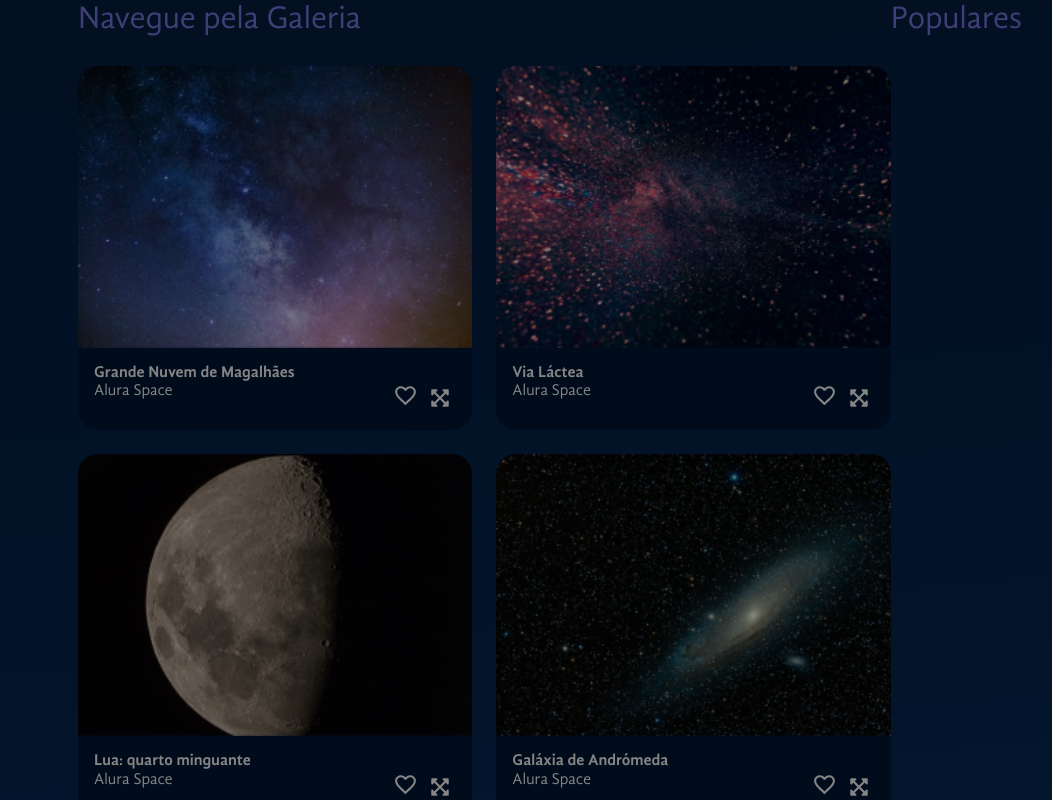
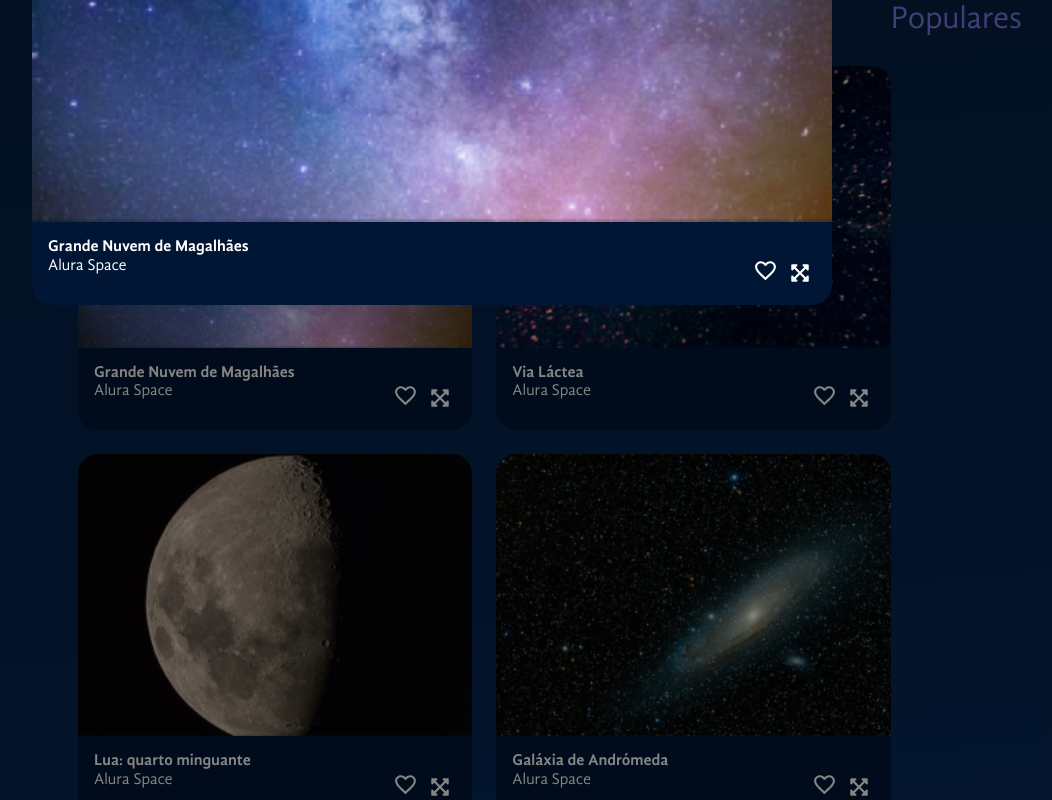
Before and after one commit to GuiBarbosa13/spaceApp, a React (Vite) app: page / in a window 1280 px wide. Both pictures are taken after a click on the button 648 px from the left and 1044 px from the top of the page. Shown: the part 644-1444 px from the top of the page, without its empty margins (208-1260 px from the left). Built offline with nearby package versions, Linux system fonts and the light colour scheme.

Commit message:
implementando a imagem expandida

```diff
--- a/src/Componentes/Galeria/Imagem/index.jsx
+++ b/src/Componentes/Galeria/Imagem/index.jsx
@@ -4,10 +4,10 @@ import styled from "styled-components";
 
 const FigureEstilizada = styled.figure`
     display: flex;
-    flex: 1 0 45%;
+    flex: ${props => props.$expandida? "1" : "1 0 45%"};
     flex-direction: column;
     margin:0;
-    max-width: 90%;
+    max-width: 100%;
     width: 100%;
 `
 
@@ -53,13 +53,14 @@ const FigCaptionEstilizada = styled.figcaption`
             }
         }
     }
-
+`
+const BotaoExpandir = styled.button`
+    display: ${props => props.expandida ? "none" : "inline-block"};
 `
 
-
-const Imagem = ({foto, aoZoomSolicitado}) => {
+const Imagem = ({foto, aoZoomSolicitado, expandida}) => {
     return(
-        <FigureEstilizada>
+        <FigureEstilizada $expandida={expandida}>
             <ImagemEstilizada src={foto.path} alt={foto.titulo}/>
             <FigCaptionEstilizada>
                 <h3>{foto.titulo}</h3>
@@ -67,7 +68,12 @@ const Imagem = ({foto, aoZoomSolicitado}) => {
                     <p>{foto.fonte}</p>
                     <div>
                         <button><MdFavoriteBorder fill="#fff" size={25}/></button>
-                        <button onClick={() => aoZoomSolicitado(foto)}><FaExpandArrowsAlt fill="#fff" size={20} /></button>
+                        <BotaoExpandir
+                            onClick={() => aoZoomSolicitado(foto)}
+                            $expandida = {expandida}
+                        >
+                            <FaExpandArrowsAlt fill="#fff" size={20} />
+                        </BotaoExpandir>
                     </div>
 
                 </footer>
--- a/src/Componentes/Galeria/index.jsx
+++ b/src/Componentes/Galeria/index.jsx
@@ -32,7 +32,7 @@ const Galeria = ({fotos = [], aoFotoSelecionada}) => {
                         Navegue pela Galeria
                     </Titulo>
                     <SecaoFotos>
-                        {fotos.map(foto => <Imagem aoZoomSolicitado = {aoFotoSelecionada} foto={foto} key={foto.id}/>)}
+                        {fotos.map(foto => <Imagem aoZoomSolicitado = {aoFotoSelecionada} foto={foto} key={foto.id} expandida={false}/>)}
                     </SecaoFotos>
 
                 </SecaoFluida>
--- a/src/Componentes/ModalDeZoom/index.jsx
+++ b/src/Componentes/ModalDeZoom/index.jsx
@@ -1,5 +1,8 @@
 import styled from "styled-components"
 import Imagem from "../Galeria/Imagem"
+
+import { IoCloseCircleOutline } from "react-icons/io5";
+
 
 const Overlay = styled.div`
     background-color: #0000007b;
@@ -13,6 +16,23 @@ const Overlay = styled.div`
 const DialogEstilizada = styled.dialog`
     position: absolute;
     top: 294px;
+    width: 800px;
+    padding: 0;
+    border: none;
+    background-color: transparent;
+
+    form{
+        position: absolute;
+        top: 0;
+        right: 0;
+
+        button{
+            background: none;
+            border: none;
+            padding: 0;
+            cursor: pointer;
+        }
+    }
 `
 
 const ModalDeZoom = ({ foto }) => {
@@ -21,9 +41,9 @@ const ModalDeZoom = ({ foto }) => {
             {foto && <>
                 <Overlay />
                 <DialogEstilizada open={!!foto}>
-                    <Imagem foto={foto} />
+                    <Imagem foto={foto} expandida={true}/>
                     <form method="dialog">
-                        <button type="submit">ok</button>
+                        <button type="submit"><IoCloseCircleOutline color="fff" size={40}/></button>
                     </form>
                 </DialogEstilizada>
 
```
